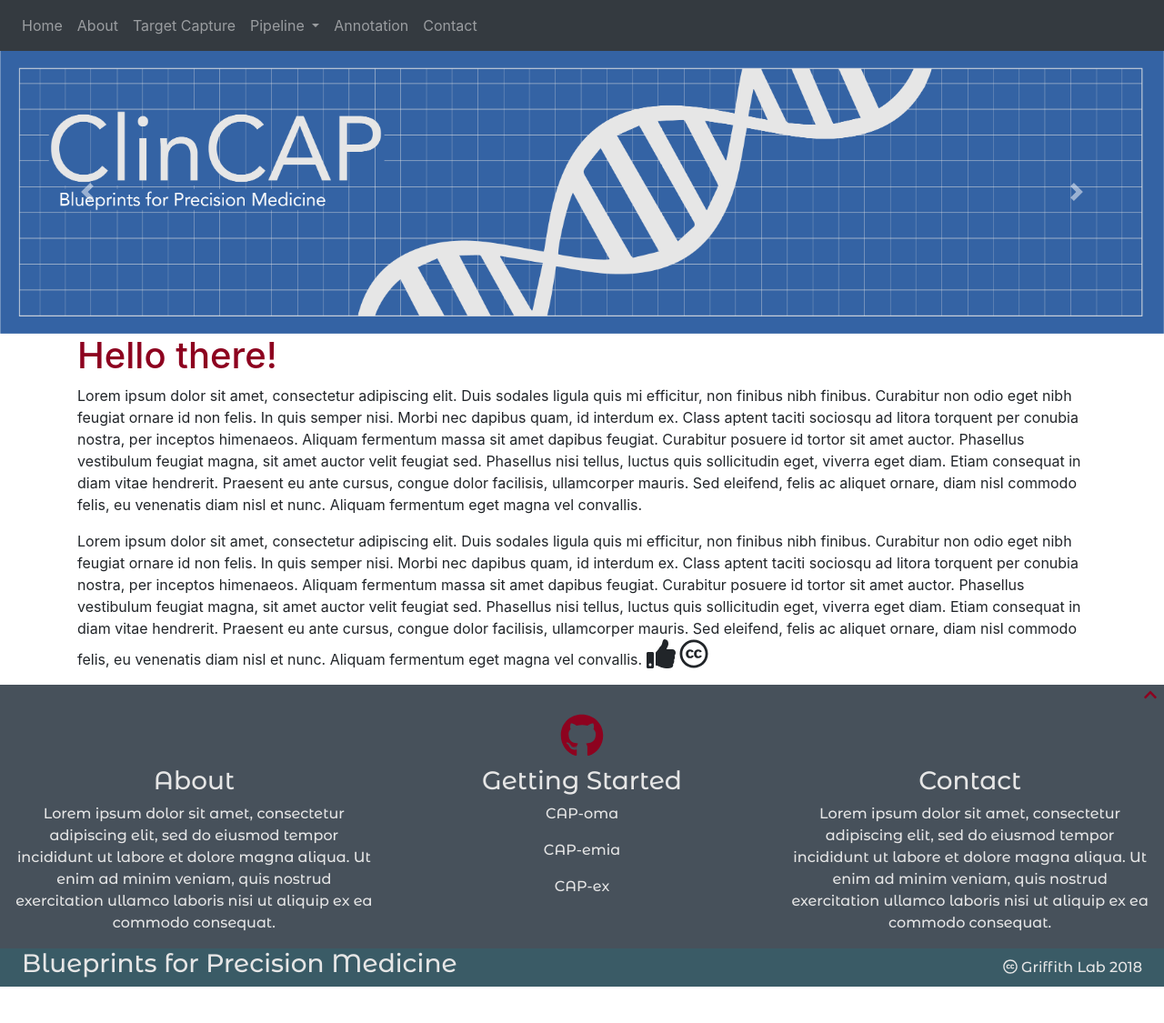
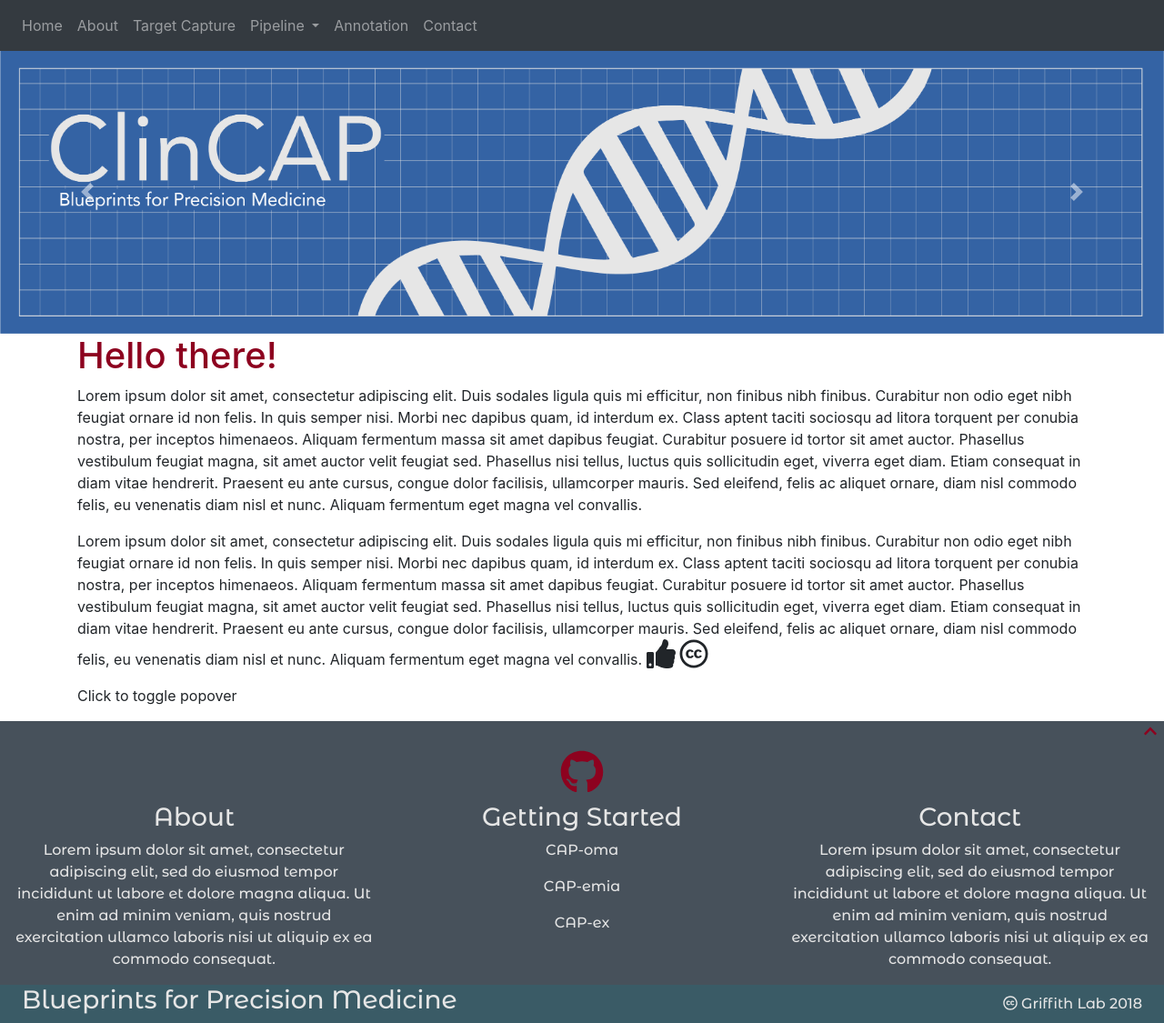
Before and after one commit to griffithlab/CIViC_PM, a Jekyll site: the page built from index.md, in a window 1280 px wide. Shown: the whole page at 91% size. Built offline with Jekyll 4.4.1, drawn with Linux system fonts in a browser that asks for light colours; nearby versions of some CDN libraries; before the commit the page ends 1085 px from its top, so only the background shows below that.

Commit message:
added test popover

```diff
--- /dev/null
+++ b/assets/scripts/enablePopover.js
@@ -0,0 +1 @@
+$("[data-toggle=popover]").popover();
--- a/index.md
+++ b/index.md
@@ -8,3 +8,5 @@
 Lorem ipsum dolor sit amet, consectetur adipiscing elit. Duis sodales ligula quis mi efficitur, non finibus nibh finibus. Curabitur non odio eget nibh feugiat ornare id non felis. In quis semper nisi. Morbi nec dapibus quam, id interdum ex. Class aptent taciti sociosqu ad litora torquent per conubia nostra, per inceptos himenaeos. Aliquam fermentum massa sit amet dapibus feugiat. Curabitur posuere id tortor sit amet auctor. Phasellus vestibulum feugiat magna, sit amet auctor velit feugiat sed. Phasellus nisi tellus, luctus quis sollicitudin eget, viverra eget diam. Etiam consequat in diam vitae hendrerit. Praesent eu ante cursus, congue dolor facilisis, ullamcorper mauris. Sed eleifend, felis ac aliquet ornare, diam nisl commodo felis, eu venenatis diam nisl et nunc. Aliquam fermentum eget magna vel convallis.
 <i class="fas fa-thumbs-up fa-2x"></i>
 <i class="fab fa-creative-commons fa-2x"></i>
+
+<span data-toggle="popover" title="Popover title" data-content="And here's some amazing content. It's very engaging. Right?">Click to toggle popover</span>
```
